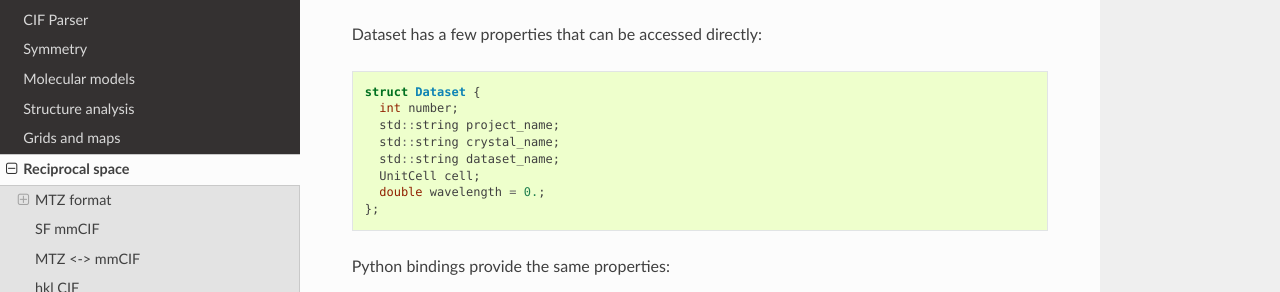
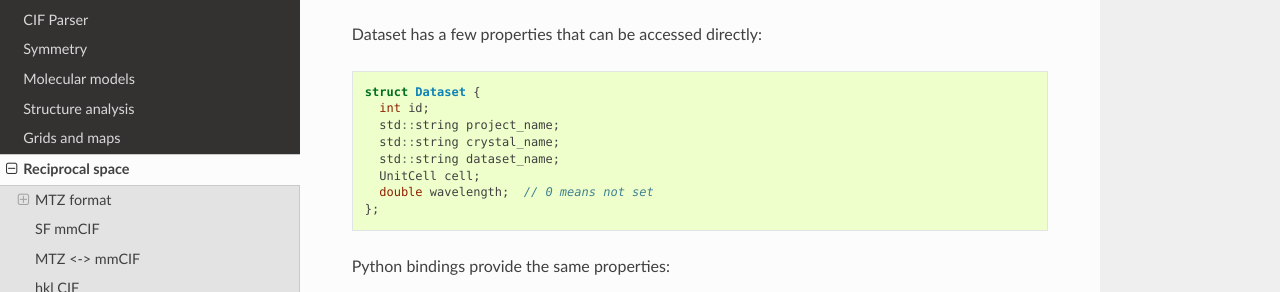
Before and after one commit to project-gemmi/gemmi, a Sphinx documentation site: the page built from docs/hkl.rst, in a window 1280 px wide and 900 px high, scrolled down 2283 px. Shown: the part 159-451 px from the top of the window. Built offline with Sphinx 7.4.7 and the Read the Docs theme 2.0.0, drawn with Linux system fonts in a browser that asks for light colours.

Commit message:
update docs

```diff
--- a/docs/hkl.rst
+++ b/docs/hkl.rst
@@ -126,12 +126,12 @@ In the MTZ file, each dataset is identified internally by an integer
 Dataset has a few properties that can be accessed directly::
 
   struct Dataset {
-    int number;
+    int id;
     std::string project_name;
     std::string crystal_name;
     std::string dataset_name;
     UnitCell cell;
-    double wavelength = 0.;
+    double wavelength;  // 0 means not set
   };
 
 Python bindings provide the same properties:
```
Also changed, not shown: 1 other file.
